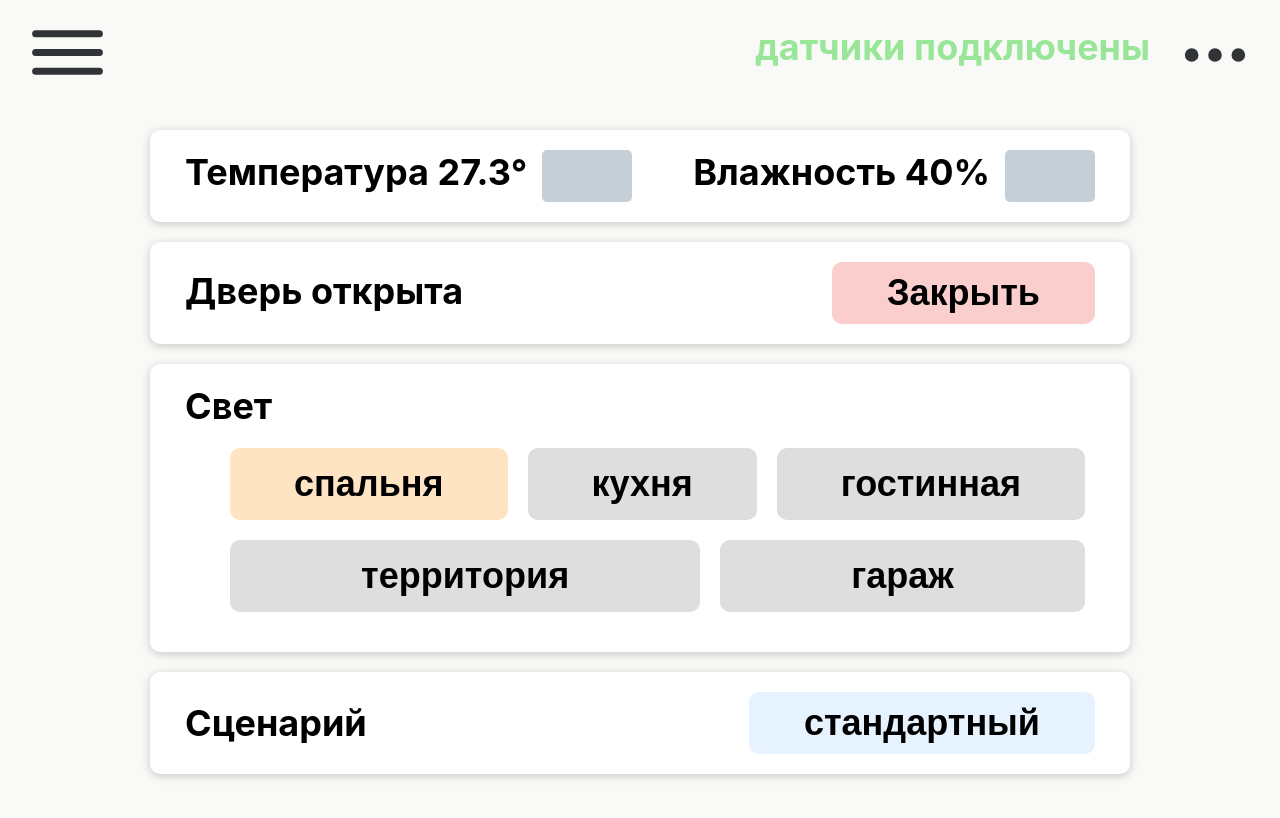
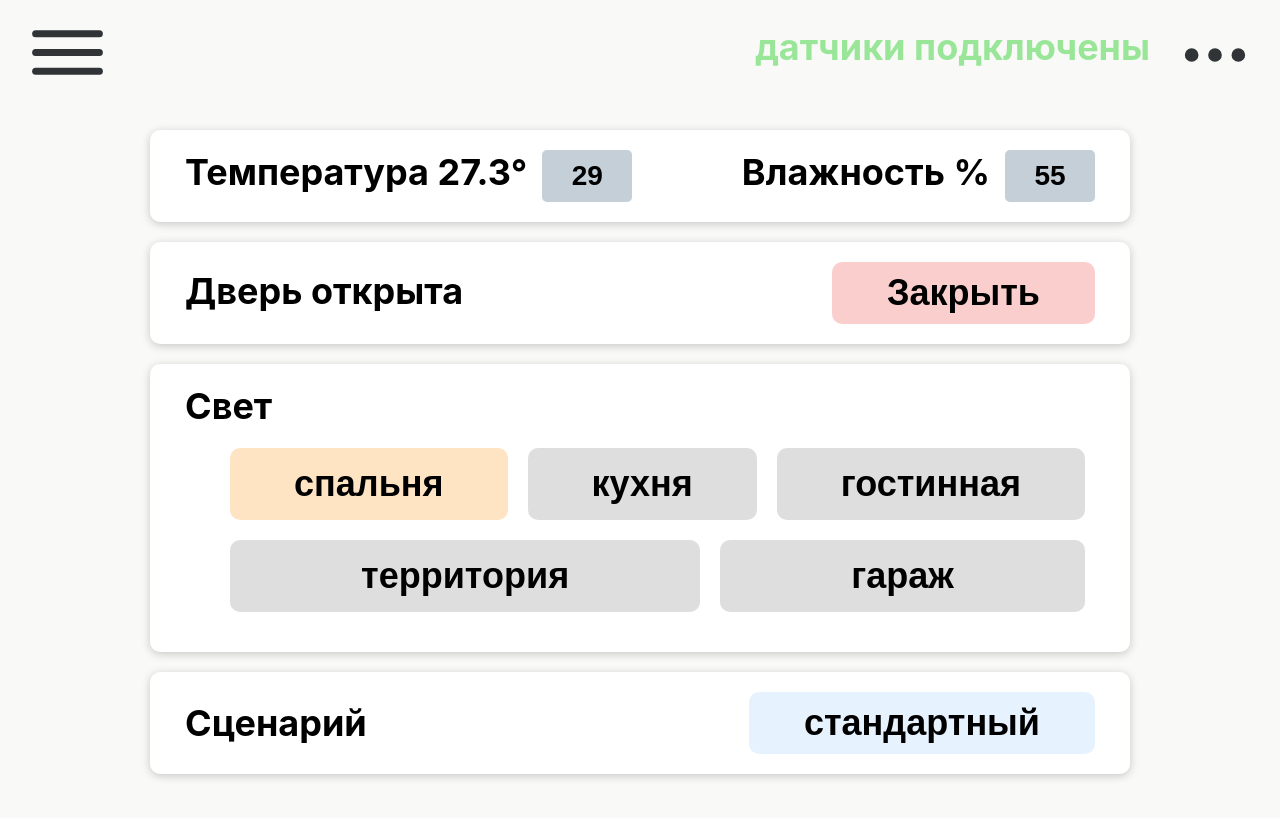
Before and after one commit to arec0000/x-home, a React (Create React App) app in the folder client/: page / in a window 1280 px wide. Shown: the top 818 px of the page. Built offline with nearby package versions, Linux system fonts and the light colour scheme.

Commit message:
client: refactor code

```diff
--- a/client/src/components/app/App.js
+++ b/client/src/components/app/App.js
@@ -13,12 +13,11 @@ class App extends Component {
         super(props);
         this.state = {
             socket: null,
-            connectedStatus: true,
-            menuOpen: false,
+            menuOpened: false,
+            currentPage: 'Главная',
             pages: ['Главная', 'Теплица', 'Робот'],
-            currentPage: 'Главная',
-            sensTemp: 27.3,
-            sensWetness: 40,
+            connectedStatus: true, //нужно переделать
+            climate: {sensTemp: 27.3, sensWet: 40, wishTemp: 29, wishWet: 55},
             doorControl: false,
             lightButtons: [
                 {name: 'спальня', shine: true, id: 1},
@@ -79,7 +78,7 @@ class App extends Component {
     }
 
     onToggleMenu = () => {
-        this.setState(({menuOpen}) => ({menuOpen: !menuOpen}));
+        this.setState(({menuOpened}) => ({menuOpened: !menuOpened}));
     }
 
     changePage = (page) => {
@@ -105,7 +104,7 @@ class App extends Component {
     // }
 
     render() {
-        const {connectedStatus, menuOpen, pages, currentPage, sensTemp, sensWetness, doorControl, lightButtons} = this.state;
+        const {menuOpened, currentPage, pages, connectedStatus, climate, doorControl, lightButtons} = this.state;
 
         let Page;
 
@@ -130,9 +129,7 @@ class App extends Component {
                         <ul className="widgets">
                             <ClimateWidget
                                 key={1}
-                                sensTemp={sensTemp}
-                                sensWetness={sensWetness}
-                                onChangeClimate={this.onChangeClimate}/>
+                                climate={climate}/>
                             <DoorControl
                                 key={2}
                                 doorControl={doorControl}
@@ -151,10 +148,10 @@ class App extends Component {
         return (
             <div className="App">
                 <Header
+                    menuOpened={menuOpened}
+                    currentPage={currentPage}
+                    pages={pages}
                     connectedStatus={connectedStatus}
-                    menuOpen={menuOpen}
-                    pages={pages}
-                    currentPage={currentPage}
                     onToggleMenu={this.onToggleMenu}
                     changePage={this.changePage}/>
                 <Page/>
--- a/client/src/components/climate/climate.js
+++ b/client/src/components/climate/climate.js
@@ -8,37 +8,48 @@ class ClimateWidget extends Component {
     constructor(props) {
         super(props);
         this.state = {
-            temp: '',
-            wetness: ''
+            wishTemp: this.props.climate.wishTemp,
+            wishWet: this.props.climate.wishWet
         }
     }
 
     onChange = (e) => {
-        e.target.value = e.target.value.replace(/\D/g, '');
-        if (e.target.value.length <= 2) {
-            this.setState({
-                [e.target.getAttribute('data-input')]: e.target.value
-            });
+        if (e.target.value.replace(/\D/g, '').length <= 3) {
+
+            e.target.value = e.target.value.replace(/\D/g, '');
+
+            if (e.target.value === '0') {
+                e.target.value = ''
+            }
+
+            if (e.target.value.replace(/\D/g, '').length === 3 && e.target.value !== '100') {
+                e.target.value = +e.target.value.replace(/\D/g, '') / 10;
+            }
+
+            this.setState({[e.target.getAttribute('data-input')]: e.target.value});
         }
     }
+
+    //Отправлять данные после снятия фокуса, проверять подходят ли они,
+    //если нет, не отправлять и менять цвет формы
 
     render() {
         return (
             <WidgetGround className="climate">
                 <div>
-                    <span>Температура {this.props.sensTemp}°</span>
+                    <span>Температура {this.props.climate.sensTemp}°</span>
                     <input
                         type="text"
-                        value={this.state.temp}
-                        data-input="temp"
+                        value={this.state.wishTemp}
+                        data-input="wishTemp"
                         onChange={this.onChange}/>
                 </div>
                 <div>
-                    <span>Влажность {this.props.sensWetness}%</span>
+                    <span>Влажность {this.props.climate.sensWetness}%</span>
                     <input
                         type="text"
-                        value={this.state.wetness}
-                        data-input="wetness"
+                        value={this.state.wishWet}
+                        data-input="wishWet"
                         onChange={this.onChange}/>
                 </div>
             </WidgetGround>
--- a/client/src/components/header/header.js
+++ b/client/src/components/header/header.js
@@ -11,7 +11,7 @@ class Header extends Component {
     }
 
     render() {
-        const {connectedStatus, menuOpen, pages, currentPage, onToggleMenu, changePage} = this.props;
+        const {menuOpened, currentPage, pages, connectedStatus, onToggleMenu, changePage} = this.props;
 
         let connected = 'датчики отключены';
         if (connectedStatus) {
@@ -38,9 +38,9 @@ class Header extends Component {
                         onClick={onToggleMenu}>
                 </button>
 
-                <div className={`menu-shading${menuOpen ? " active" : ""}`} onClick={this.onToggleMenu}/>
+                <div className={`menu-shading${menuOpened ? " active" : ""}`} onClick={this.onToggleMenu}/>
 
-                <nav className={`menu${menuOpen ? " active" : ""}`}>
+                <nav className={`menu${menuOpened ? " active" : ""}`}>
                     <ul className="pagesList">
                         {links}
                     </ul>
--- a/client/src/components/light/light.css
+++ b/client/src/components/light/light.css
@@ -3,8 +3,6 @@
     font-weight: bold;
     font-size: 36px;
     font-weight: bold;
-    background-color: #E5E7E9;
-    margin-right: 20px;
 }
 
 .light-control div {
@@ -40,7 +38,6 @@
     padding-left: 20px;
     padding-right: 20px;
     flex-grow: 1;
-    outline: #C4CFD8;
     transition-property: box-shadow, background-color, outline;
     transition-duration: 0.15s;
 }
```
